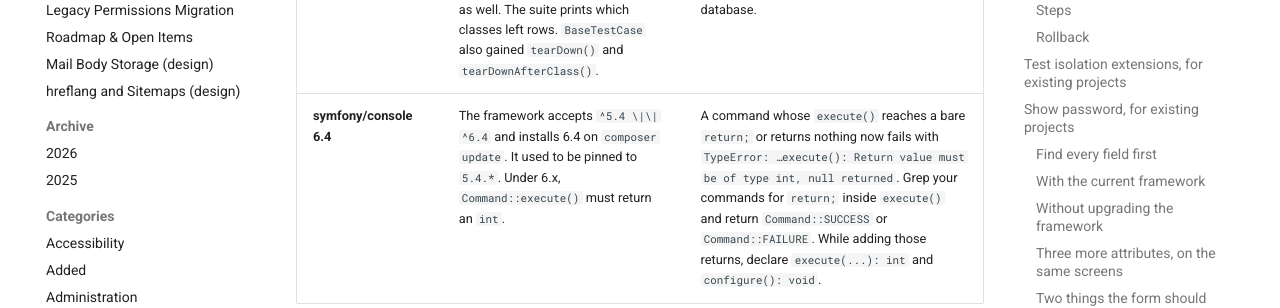
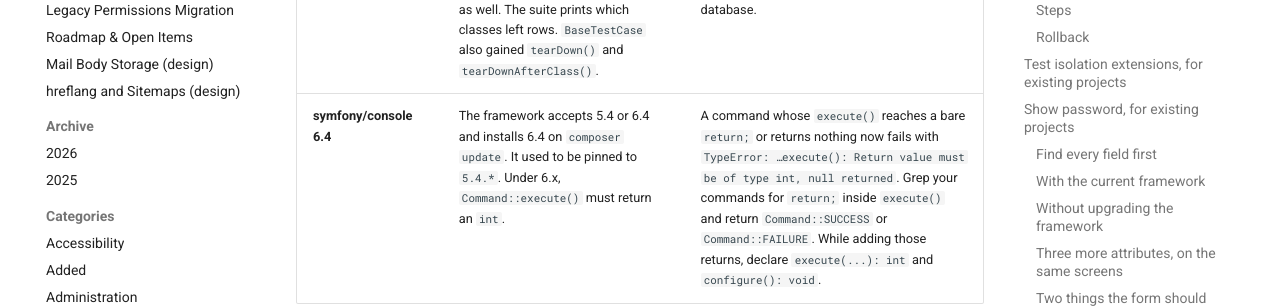
Before and after one commit to mrpc/PramnosFramework, an MkDocs documentation site: the page built from docs/Pramnos_Upgrade_Guide.md, in a window 1280 px wide and 900 px high, scrolled down 34934 px. Shown: the part 152-460 px from the top of the window. Built offline with MkDocs 1.6.1 and Material for MkDocs 9.7.7, drawn with Linux system fonts in a browser that asks for light colours; comment, search, counter and statistics services are not loaded.

```diff
--- a/docs/Pramnos_Upgrade_Guide.md
+++ b/docs/Pramnos_Upgrade_Guide.md
@@ -623,7 +623,7 @@ the tag is cut — assembled as it happens rather than reconstructed from a mont
 | **`Event::listen()` with a listener it already has** | A second registration of the same listener, for the same event and priority, is ignored. The same listener means the identical callable, a closure from the same place in the code with the same captured values, or an equal `ListenerInterface` instance. Before, each call appended another copy. | A listener registered in `init()` used to run once for every start of the application in a process, and now runs once. Code that registered one listener twice **on purpose**, to run it twice, must register two different listeners. |
 | **Account erasure** | `Account::eraseUserData()` now also deletes the account's passkeys, trusted devices, role assignments, organisation memberships, push subscriptions, push log, push tests and the notifications addressed to it. None of these has a cascading foreign key, and all of them survived an Article 17 erasure. The erase itself moved to `Pramnos\Auth\AccountErasure`. | Nothing is required. An `account.data_erase` listener that deleted any of these itself can stop doing so. Accounts erased before the upgrade still have these rows: find them by joining each table's `userid` against `users`, and delete the orphans. |
 | **`BaseTestCase` removes what a test class leaves behind** | When a class ends, every `users` row (and any table added to `$watchedTables`) above the highest key at the class's start is removed: users through `AccountErasure`, so the application's `account.data_erase` listeners run as well. The suite prints which classes left rows. `BaseTestCase` also gained `tearDown()` and `tearDownAfterClass()`. | A test class that creates users in one class for another class to use will find them gone, so create them where they are used. Overrides of `tearDown()` and `tearDownAfterClass()` should call the parent's. An `account.data_erase` listener now also runs in tests and must work against the test database. |
-| **symfony/console 6.4** | The framework accepts `^5.4 \|\| ^6.4` and installs 6.4 on `composer update`. It used to be pinned to `5.4.*`. Under 6.x, `Command::execute()` must return an `int`. | A command whose `execute()` reaches a bare `return;` or returns nothing now fails with `TypeError: …execute(): Return value must be of type int, null returned`. Grep your commands for `return;` inside `execute()` and return `Command::SUCCESS` or `Command::FAILURE`. While adding those returns, declare `execute(...): int` and `configure(): void`. |
+| **symfony/console 6.4** | The framework accepts 5.4 or 6.4 and installs 6.4 on `composer update`. It used to be pinned to `5.4.*`. Under 6.x, `Command::execute()` must return an `int`. | A command whose `execute()` reaches a bare `return;` or returns nothing now fails with `TypeError: …execute(): Return value must be of type int, null returned`. Grep your commands for `return;` inside `execute()` and return `Command::SUCCESS` or `Command::FAILURE`. While adding those returns, declare `execute(...): int` and `configure(): void`. |
 
 ### `users` columns without a default
 
```
